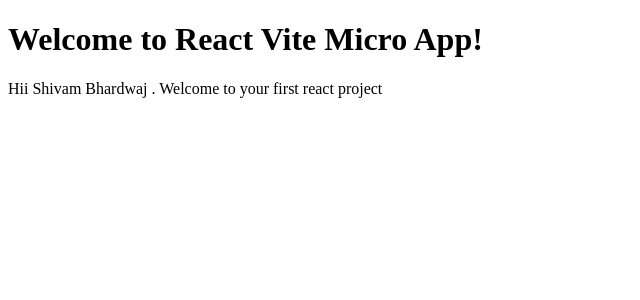
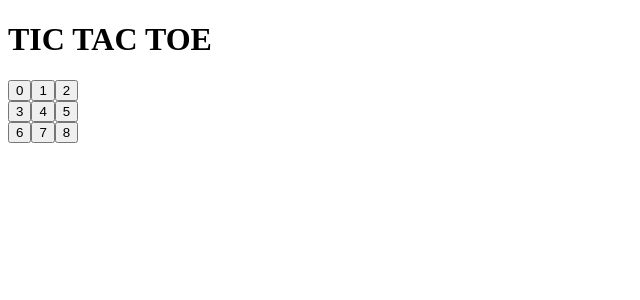
Before and after one commit to sshhiivvaammbb/tictactoe, a React (Vite) app: page / in a window 1280 px wide. Shown: the top 300 px of the page, without its empty margins (0-640 px from the left). Built offline with nearby package versions, Linux system fonts and the light colour scheme.

Commit message:
board and sqaure files are added

```diff
--- a/src/App.jsx
+++ b/src/App.jsx
@@ -1,12 +1,14 @@
 import React from "react";
+import Board from './components/Board'
 
 const App = () => {
   return (
 
-    <>
-    <h1>Welcome to React Vite Micro App!</h1>
-    <p>Hii Shivam Bhardwaj . Welcome to your first react project</p>
-  </>
+    <div>
+    <h1>TIC TAC TOE</h1>
+    <Board/>
+
+  </div>
   )
 }
 
--- /dev/null
+++ b/src/components/Board.jsx
@@ -0,0 +1,30 @@
+import React from 'react'
+import Square from './Square'
+
+const Board = () => {
+  return (
+    <div>
+        <div>
+            <Square value={0}/>
+            <Square value={1}/>
+            <Square value={2}/>
+        </div>
+        <div>
+        <Square value={3}/>
+        <Square value={4}/>
+        <Square value={5}/>
+        </div>
+        <div>
+        <Square value={6}/>
+        <Square value={7}/>
+        <Square value={8}/>
+
+        </div>
+
+
+
+    </div>
+  )
+}
+
+export default Board
--- /dev/null
+++ b/src/components/Square.jsx
@@ -0,0 +1,10 @@
+import React from 'react'
+
+
+const Square =({value}) => {
+  return (
+    <button type='button'>{value}</button>
+  )
+}
+
+export default Square
```
